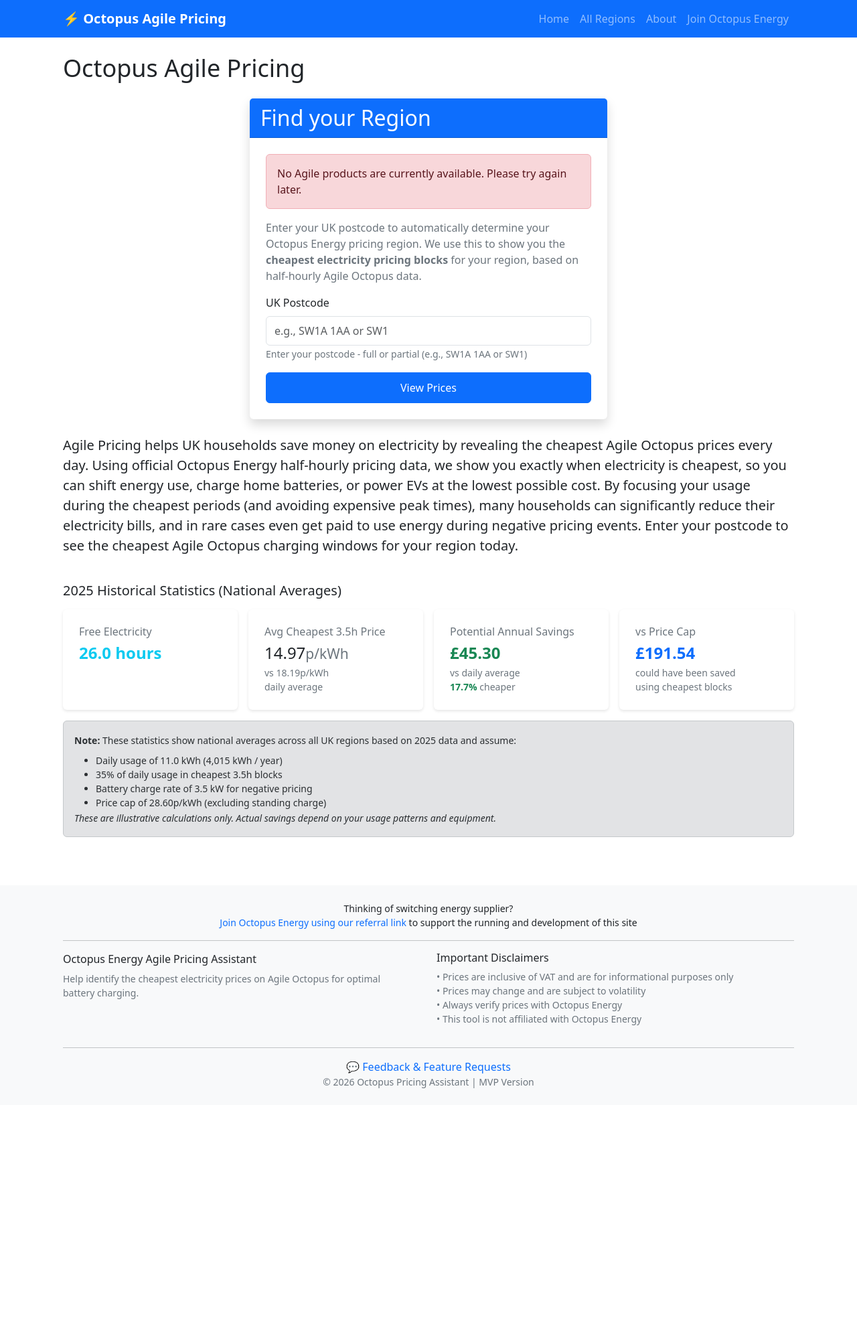
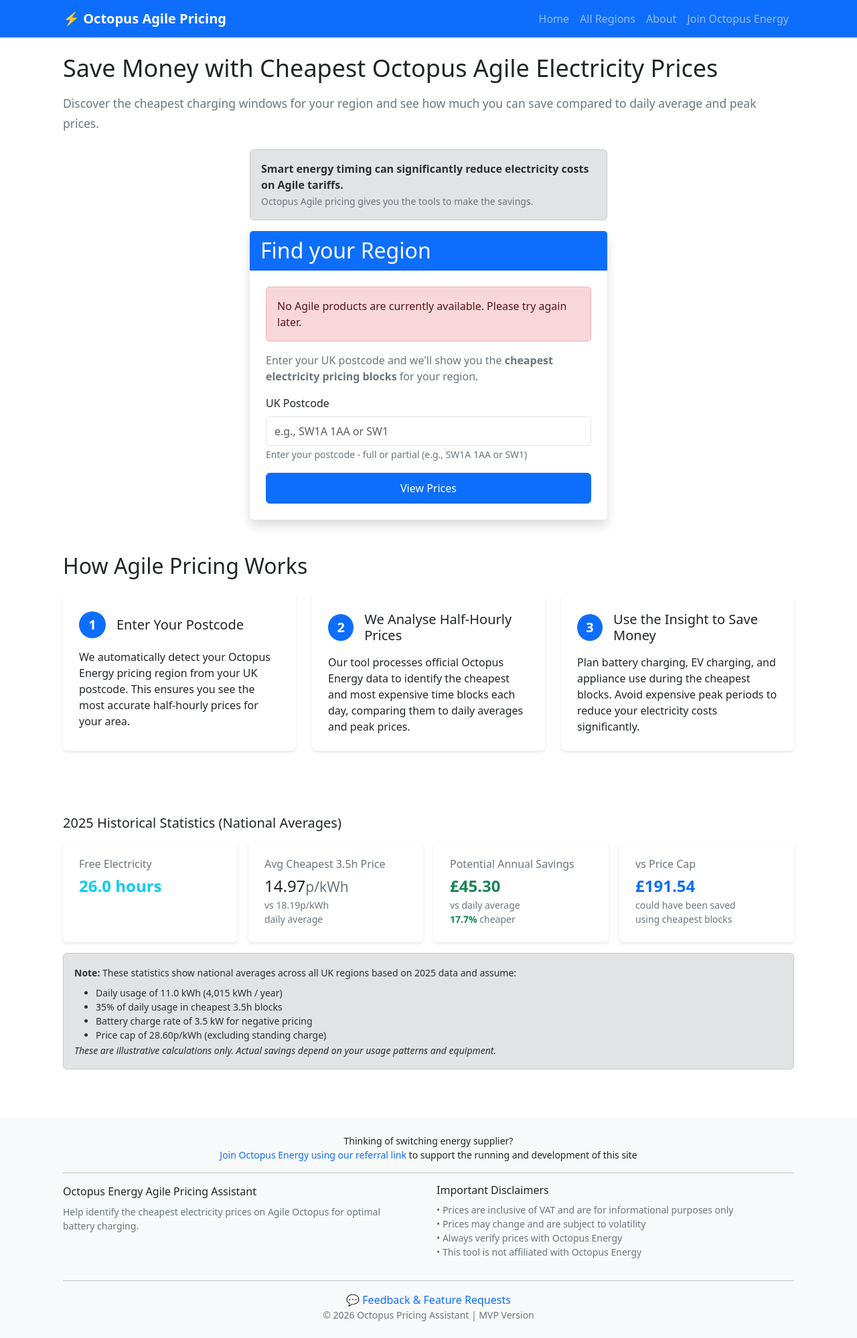
Before and after one commit to parkes-group/octopus, a Flask app: page / in a window 1280 px wide. Shown: the whole page at 67% size. Before the commit the page ends 1625 px from the top, so only its background shows below. Run offline with Flask 3, Linux system fonts and the light colour scheme; data that the repository does not hold is empty.

Commit message:
Improve homepage messaging and add How It Works section
- Update H1 to SEO-optimized 'Save Money with Cheapest Octopus Agile Electricity Prices'
- Add supporting paragraph about cheapest charging windows and savings
- Add savings callout above postcode form with smart timing message
- Add 'How It Works' section with 3 steps explaining the process
- Improve postcode form description for clarity
- Enhance SEO relevance for 'Octopus Agile prices', 'cheapest electricity times', 'save money on electricity'

```diff
--- a/app/templates/index.html
+++ b/app/templates/index.html
@@ -5,12 +5,23 @@
 {% block content %}
 <article>
     <header>
-        <h1 class="mb-4">Octopus Agile Pricing</h1>
+        <h1 class="mb-3">Save Money with Cheapest Octopus Agile Electricity Prices</h1>
+        <p class="lead mb-4 text-muted">
+            <small>Discover the cheapest charging windows for your region and see how much you can save compared to daily average and peak prices. </small>
+        </p>
     </header>
 
     <section>
         <div class="row justify-content-center">
             <div class="col-md-8 col-lg-6">
+                <!-- Savings Callout -->
+                <div class="alert alert-secondary mb-3" role="alert">
+                    <p class="mb-0">
+                        <strong>Smart energy timing can significantly reduce electricity costs on Agile tariffs.</strong><br>
+                        <small class="text-muted">Octopus Agile pricing gives you the tools to make the savings.</small>
+                    </p>
+                </div>
+
                 <div class="card shadow">
                     <div class="card-header bg-primary text-white">
                         <h2 class="card-title mb-0">Find your Region</h2>
@@ -23,8 +34,7 @@
                 {% endif %}
 
                 <p class="text-muted">
-                    Enter your UK postcode to automatically determine your Octopus Energy pricing region.
-                    We use this to show you the <strong>cheapest electricity pricing blocks</strong> for your region, based on half-hourly Agile Octopus data.
+                    Enter your UK postcode and we'll show you the <strong>cheapest electricity pricing blocks</strong> for your region.
                 </p>
 
                 <!-- Combined Form -->
@@ -101,16 +111,51 @@
             </div>
         </div>
     </section>
-    <br>
-    <section>
-        <p class="lead">
-            Agile Pricing helps UK households save money on electricity by revealing the cheapest Agile Octopus prices every day.
-Using official Octopus Energy half-hourly pricing data, we show you exactly when electricity is cheapest, so you can shift energy use, charge home batteries, or power EVs at the lowest possible cost.
 
-By focusing your usage during the cheapest periods (and avoiding expensive peak times),  many households can significantly reduce their electricity bills, and in rare cases even get paid to use energy during negative pricing events.
-
-Enter your postcode to see the cheapest Agile Octopus charging windows for your region today.
-        </p>
+    <!-- How It Works Section -->
+    <section class="my-5">
+        <h2 class="mb-4">How Agile Pricing Works</h2>
+        <div class="row">
+            <div class="col-md-4 mb-4">
+                <div class="card h-100">
+                    <div class="card-body">
+                        <div class="d-flex align-items-center mb-3">
+                            <span class="badge bg-primary rounded-circle d-flex align-items-center justify-content-center" style="width: 40px; height: 40px; font-size: 1.25rem; margin-right: 1rem;">1</span>
+                            <h3 class="h5 mb-0">Enter Your Postcode</h3>
+                        </div>
+                        <p class="mb-0">
+                            We automatically detect your Octopus Energy pricing region from your UK postcode. This ensures you see the most accurate half-hourly prices for your area.
+                        </p>
+                    </div>
+                </div>
+            </div>
+            <div class="col-md-4 mb-4">
+                <div class="card h-100">
+                    <div class="card-body">
+                        <div class="d-flex align-items-center mb-3">
+                            <span class="badge bg-primary rounded-circle d-flex align-items-center justify-content-center" style="width: 40px; height: 40px; font-size: 1.25rem; margin-right: 1rem;">2</span>
+                            <h3 class="h5 mb-0">We Analyse Half-Hourly Prices</h3>
+                        </div>
+                        <p class="mb-0">
+                            Our tool processes official Octopus Energy data to identify the cheapest and most expensive time blocks each day, comparing them to daily averages and peak prices.
+                        </p>
+                    </div>
+                </div>
+            </div>
+            <div class="col-md-4 mb-4">
+                <div class="card h-100">
+                    <div class="card-body">
+                        <div class="d-flex align-items-center mb-3">
+                            <span class="badge bg-primary rounded-circle d-flex align-items-center justify-content-center" style="width: 40px; height: 40px; font-size: 1.25rem; margin-right: 1rem;">3</span>
+                            <h3 class="h5 mb-0">Use the Insight to Save Money</h3>
+                        </div>
+                        <p class="mb-0">
+                            Plan battery charging, EV charging, and appliance use during the cheapest blocks. Avoid expensive peak periods to reduce your electricity costs significantly.
+                        </p>
+                    </div>
+                </div>
+            </div>
+        </div>
     </section>
 
     <br>
```
